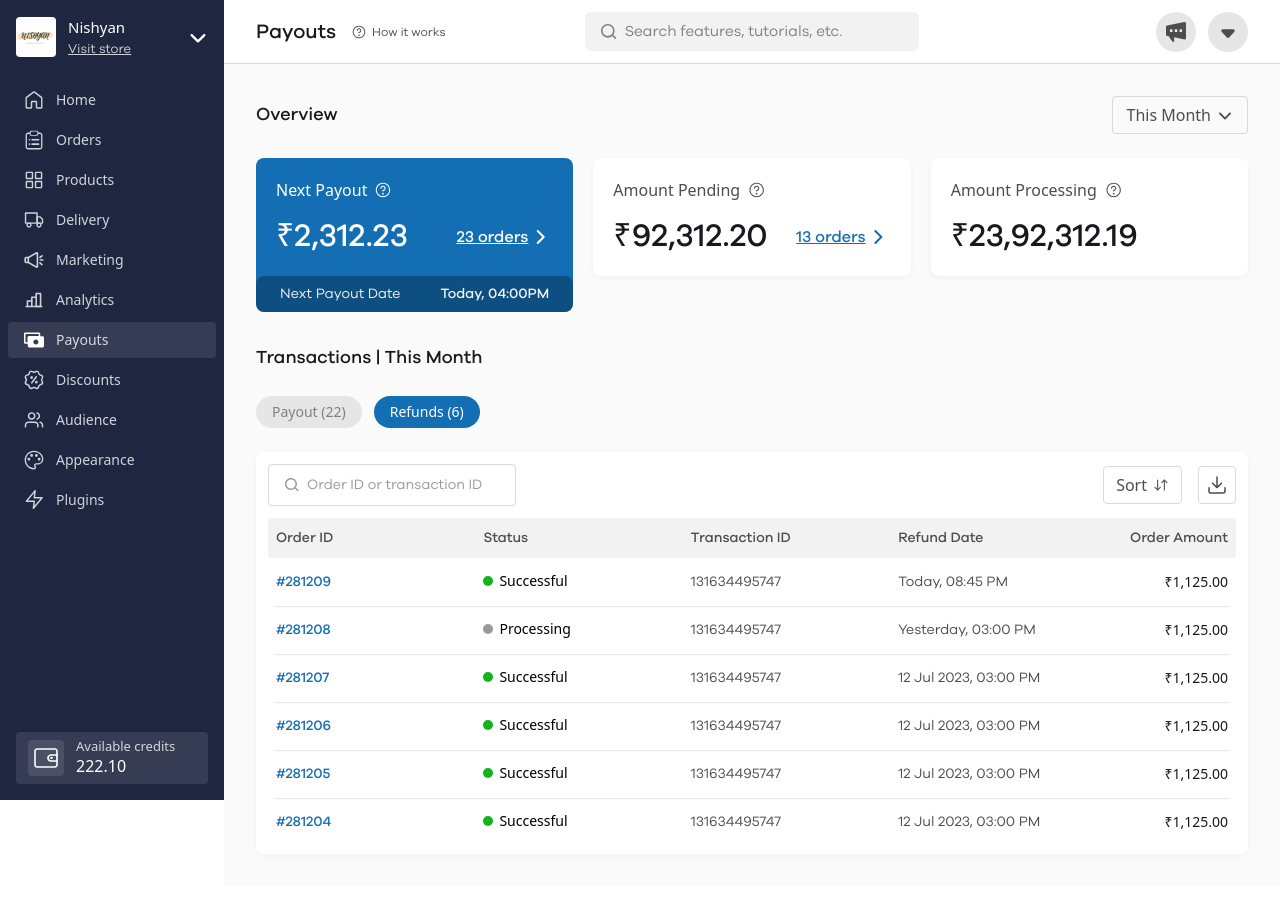
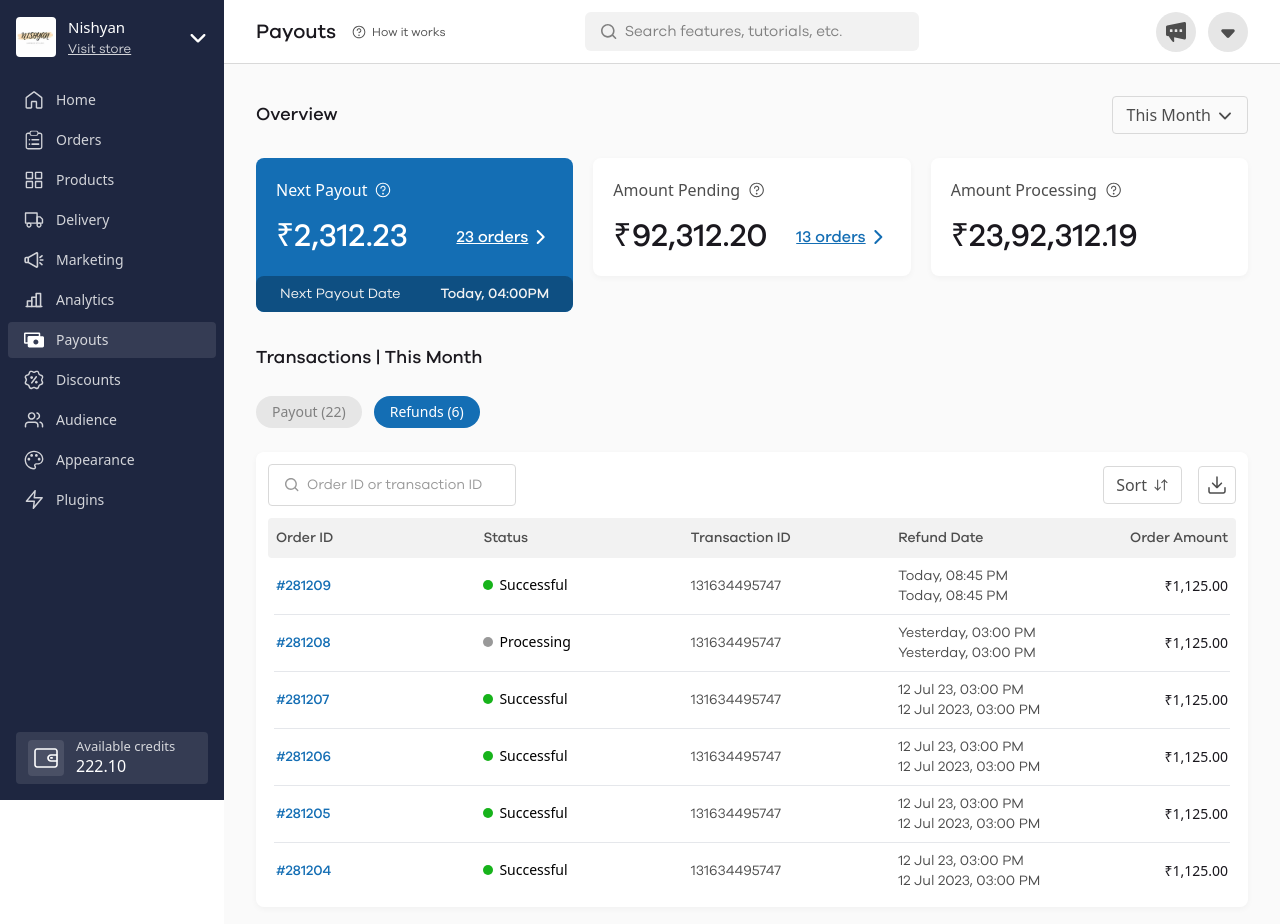
Before and after one commit to nrjdalal/mydukaan-2024, a Next.js app: page / in a window 1280 px wide. Shown: the top 924 px of the page. Before the commit the page ends 886 px from the top, so only its background shows below. Built offline with nearby package versions, Linux system fonts and the light colour scheme.

Commit message:
table fixes

```diff
--- a/src/components/transactions.tsx
+++ b/src/components/transactions.tsx
@@ -96,7 +96,8 @@ export function Transactions() {
               {invoice.tid}
             </TableCell>
             <TableCell className="font-alt text-[#4D4D4D]">
-              {invoice.date}
+              <p>{invoice.date.replace('2023', '23')}</p>
+              <p className="hidden md:block">{invoice.date}</p>
             </TableCell>
             <TableCell className="text-right text-[#1A181E]">
               {invoice.amount}
```
